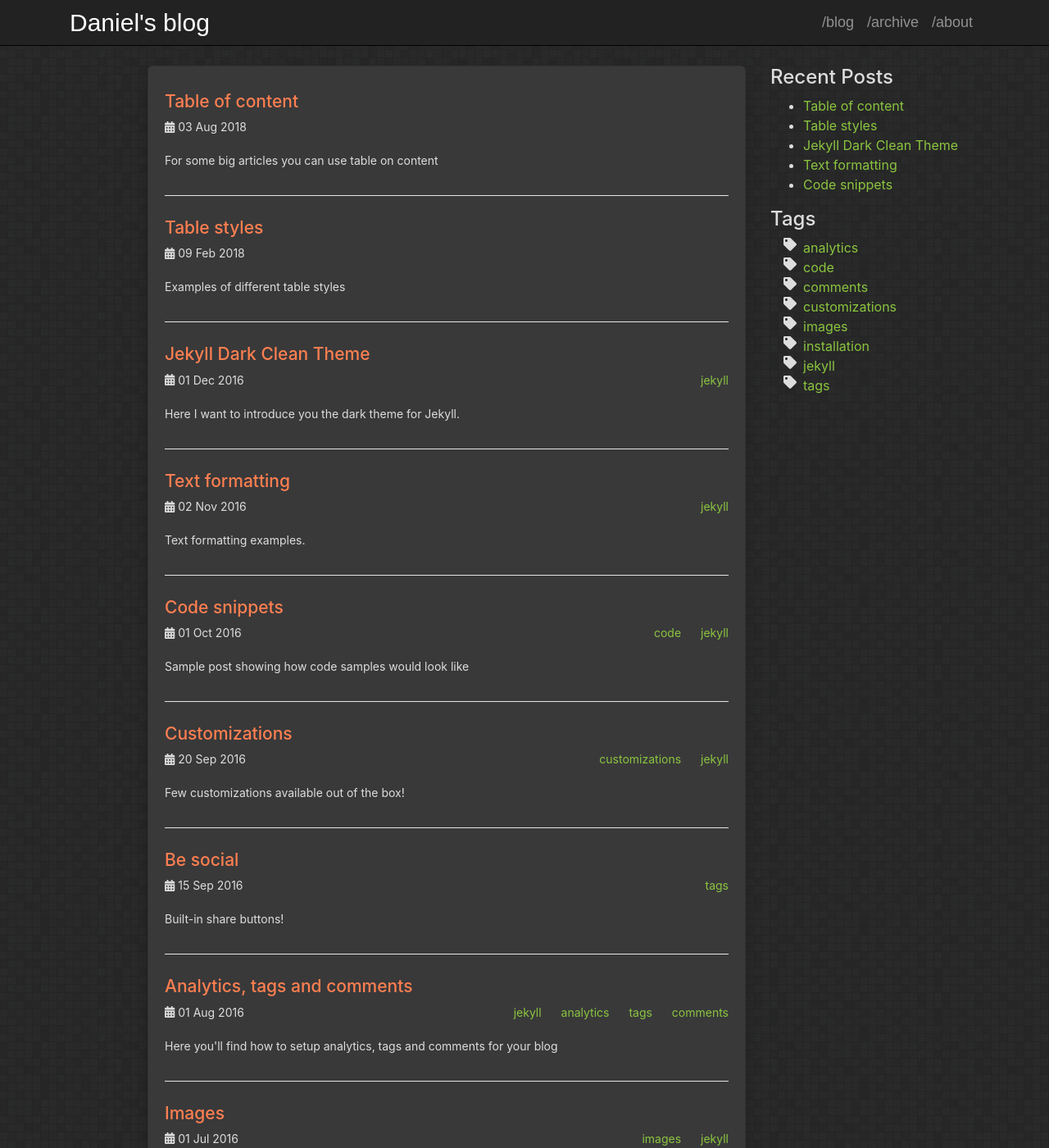
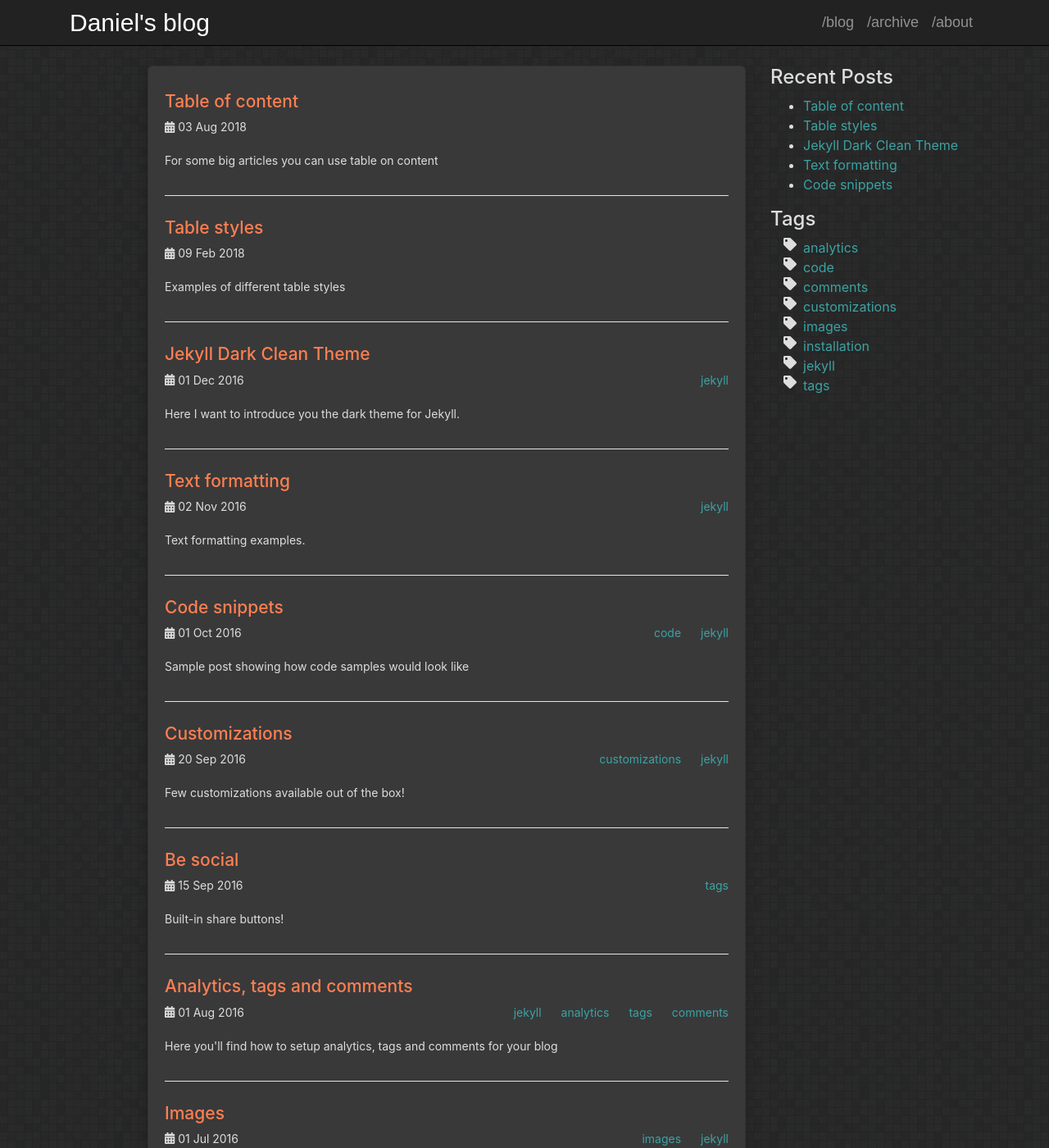
Before and after one commit to danieldavidson/danieldavidson.github.io, a Jekyll site: the page built from index.html, in a window 1280 px wide and 1400 px high. Shown: the whole window at 82% size. Built offline with Jekyll 4.4.1, drawn with Linux system fonts in a browser that asks for light colours.

Commit message:
Update theme.scss

```diff
--- a/assets/css/theme.scss
+++ b/assets/css/theme.scss
@@ -17,13 +17,13 @@
 //********************************************************
 
 // Several accent colors, choose one or create your own!
-//$accent-color: #3CA2A2;    // original =)
+$accent-color: #3CA2A2;    // original =)
 //$accent-color: #C38FD6;  // velvet
 //$accent-color: #8FD6B3;  // greenish
 //$accent-color: #35B4DE;  // bluish
 //$accent-color: #D2E354;  // yellowish
 //$accent-color: #52B54B;  // green
-$accent-color: #8BC53F;  // hacker green
+//$accent-color: #8BC53F;  // hacker green
 
 $font-color: #dddddd;
 $background-color: #292929;
```
